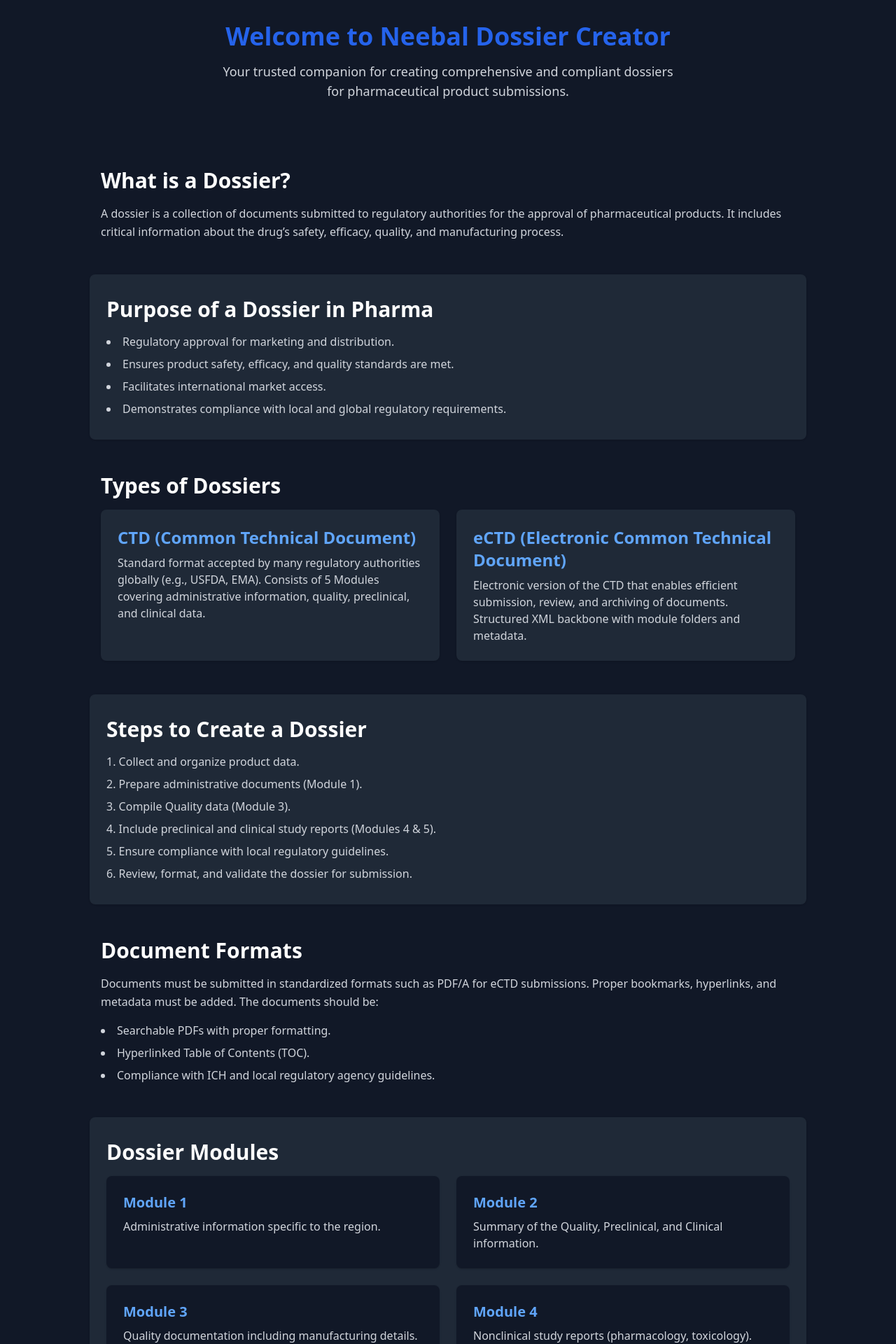
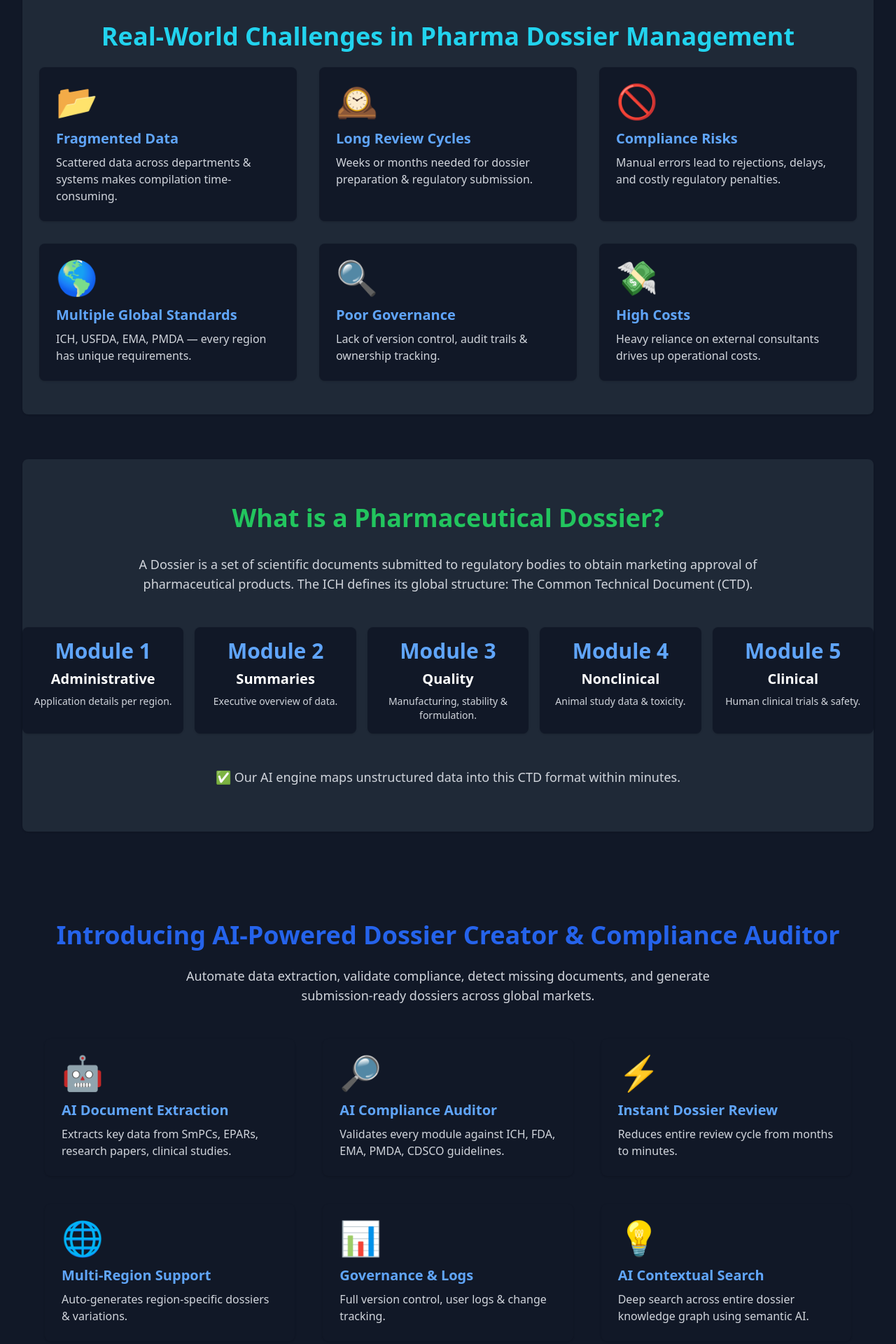
Before and after one commit to Nicksm930/neebaldossier, a Next.js app: page / in a window 1280 px wide. Shown: the part 140-2060 px from the top of the page at 70% size. Built offline with nearby package versions, Linux system fonts and the light colour scheme.

Commit message:
latest@with logs and statu

```diff
--- a/src/app/(auth)/page.tsx
+++ b/src/app/(auth)/page.tsx
@@ -1,149 +1,401 @@
-export default function Home() {
+"use client";
+
+import React from "react";
+
+/* ✅ Reusable Components */
+
+// Problem Card
+interface ProblemCardProps {
+  icon: string;
+  title: string;
+  description: string;
+}
+
+const ProblemCard: React.FC<ProblemCardProps> = ({
+  icon,
+  title,
+  description,
+}) => {
   return (
-    <div className="space-y-12">
-      {/* Hero Section */}
-      <section className="text-center py-12">
-        <h1 className="text-4xl font-extrabold text-[#2563eb] mb-4">
-          Welcome to Neebal Dossier Creator
+    <div className="p-6 bg-[#111827] rounded-lg shadow text-left">
+      <div className="text-5xl mb-4">{icon}</div>
+      <h3 className="text-xl font-bold text-[#60a5fa]">{title}</h3>
+      <p className="text-gray-300 mt-2">{description}</p>
+    </div>
+  );
+};
+
+// Solution Card
+interface SolutionCardProps {
+  icon: string;
+  title: string;
+  description: string;
+}
+
+const SolutionCard: React.FC<SolutionCardProps> = ({
+  icon,
+  title,
+  description,
+}) => {
+  return (
+    <div className="p-6 bg-[#111827] rounded-lg shadow text-left">
+      <div className="text-5xl mb-4">{icon}</div>
+      <h3 className="text-xl font-bold text-[#60a5fa]">{title}</h3>
+      <p className="text-gray-300 mt-2">{description}</p>
+    </div>
+  );
+};
+
+// Module Block
+interface ModuleBlockProps {
+  number: string;
+  name: string;
+  desc: string;
+}
+
+const ModuleBlock: React.FC<ModuleBlockProps> = ({ number, name, desc }) => {
+  return (
+    <div className="bg-[#111827] p-4 rounded-lg shadow hover:scale-105 transition">
+      <div className="text-3xl font-bold text-[#60a5fa] mb-2">
+        Module {number}
+      </div>
+      <h3 className="text-xl font-semibold text-white mb-2">{name}</h3>
+      <p className="text-gray-300 text-sm">{desc}</p>
+    </div>
+  );
+};
+
+// Comparison Card
+interface ComparisonCardProps {
+  mode: "Traditional" | "AI-Powered";
+  points: string[];
+}
+
+const ComparisonCard: React.FC<ComparisonCardProps> = ({ mode, points }) => {
+  const color = mode === "AI-Powered" ? "text-[#22c55e]" : "text-red-400";
+  return (
+    <div className="p-6 bg-[#111827] rounded-lg shadow">
+      <h3 className={`text-2xl font-bold mb-4 ${color}`}>{mode}</h3>
+      <ul className="list-disc list-inside text-gray-300 space-y-2">
+        {points.map((p, idx) => (
+          <li key={idx}>{p}</li>
+        ))}
+      </ul>
+    </div>
+  );
+};
+
+/* ✅ Main Home Component */
+
+const Home: React.FC = () => {
+  return (
+    <div className="space-y-16">
+      {/* Real-World Problems */}
+      <section className="bg-[#1f2937] py-12 px-6 text-center shadow rounded-lg">
+        <h1 className="text-4xl font-extrabold text-[#22d3ee] mb-6">
+          Real-World Challenges in Pharma Dossier Management
         </h1>
-        <p className="text-lg text-gray-300 max-w-2xl mx-auto">
-          Your trusted companion for creating comprehensive and compliant
-          dossiers for pharmaceutical product submissions.
+        <div className="grid md:grid-cols-3 gap-8">
+          <ProblemCard
+            icon="📂"
+            title="Fragmented Data"
+            description="Scattered data across departments & systems makes compilation time-consuming."
+          />
+          <ProblemCard
+            icon="🕰️"
+            title="Long Review Cycles"
+            description="Weeks or months needed for dossier preparation & regulatory submission."
+          />
+          <ProblemCard
+            icon="🚫"
+            title="Compliance Risks"
+            description="Manual errors lead to rejections, delays, and costly regulatory penalties."
+          />
+          <ProblemCard
+            icon="🌎"
+            title="Multiple Global Standards"
+            description="ICH, USFDA, EMA, PMDA — every region has unique requirements."
+          />
+          <ProblemCard
+            icon="🔍"
+            title="Poor Governance"
+            description="Lack of version control, audit trails & ownership tracking."
+          />
+          <ProblemCard
+            icon="💸"
+            title="High Costs"
+            description="Heavy reliance on external consultants drives up operational costs."
+          />
+        </div>
+      </section>
+
+      {/* What is Dossier */}
+      <section className="py-16 bg-[#1f2937] text-center shadow rounded-lg">
+        <h2 className="text-4xl font-extrabold text-[#22c55e] mb-8">
+          What is a Pharmaceutical Dossier?
+        </h2>
+        <p className="text-lg text-gray-300 max-w-4xl mx-auto mb-12">
+          A Dossier is a set of scientific documents submitted to regulatory
+          bodies to obtain marketing approval of pharmaceutical products. The
+          ICH defines its global structure: The Common Technical Document (CTD).
+        </p>
+
+        <div className="grid grid-cols-5 gap-4 justify-center">
+          <ModuleBlock
+            number="1"
+            name="Administrative"
+            desc="Application details per region."
+          />
+          <ModuleBlock
+            number="2"
+            name="Summaries"
+            desc="Executive overview of data."
+          />
+          <ModuleBlock
+            number="3"
+            name="Quality"
+            desc="Manufacturing, stability & formulation."
+          />
+          <ModuleBlock
+            number="4"
+            name="Nonclinical"
+            desc="Animal study data & toxicity."
+          />
+          <ModuleBlock
+            number="5"
+            name="Clinical"
+            desc="Human clinical trials & safety."
+          />
+        </div>
+
+        <p className="mt-12 text-lg text-gray-300">
+          ✅ Our AI engine maps unstructured data into this CTD format within
+          minutes.
         </p>
       </section>
 
-      {/* Introduction */}
-      <section className="max-w-5xl mx-auto px-4">
-        <h2 className="text-3xl font-semibold text-white mb-4">
-          What is a Dossier?
+      {/* AI Solution */}
+      <section className="text-center py-16">
+        <h2 className="text-4xl font-extrabold text-[#2563eb] mb-6">
+          Introducing AI-Powered Dossier Creator & Compliance Auditor
         </h2>
-        <p className="text-gray-300 leading-relaxed">
-          A dossier is a collection of documents submitted to regulatory
-          authorities for the approval of pharmaceutical products. It includes
-          critical information about the drug’s safety, efficacy, quality, and
-          manufacturing process.
+        <p className="text-lg text-gray-300 max-w-3xl mx-auto mb-12">
+          Automate data extraction, validate compliance, detect missing
+          documents, and generate submission-ready dossiers across global
+          markets.
         </p>
+
+        <div className="grid md:grid-cols-3 gap-10 max-w-6xl mx-auto">
+          <SolutionCard
+            icon="🤖"
+            title="AI Document Extraction"
+            description="Extracts key data from SmPCs, EPARs, research papers, clinical studies."
+          />
+          <SolutionCard
+            icon="🔎"
+            title="AI Compliance Auditor"
+            description="Validates every module against ICH, FDA, EMA, PMDA, CDSCO guidelines."
+          />
+          <SolutionCard
+            icon="⚡"
+            title="Instant Dossier Review"
+            description="Reduces entire review cycle from months to minutes."
+          />
+          <SolutionCard
+            icon="🌐"
+            title="Multi-Region Support"
+            description="Auto-generates region-specific dossiers & variations."
+          />
+          <SolutionCard
+            icon="📊"
+            title="Governance & Logs"
+            description="Full version control, user logs & change tracking."
+          />
+          <SolutionCard
+            icon="💡"
+            title="AI Contextual Search"
+            description="Deep search across entire dossier knowledge graph using semantic AI."
+          />
+        </div>
       </section>
 
-      {/* Purpose */}
-      <section className="bg-[#1f2937] py-8 px-6 rounded-lg max-w-5xl mx-auto shadow">
-        <h2 className="text-3xl font-semibold text-white mb-4">
-          Purpose of a Dossier in Pharma
+      {/* AI Engine Architecture */}
+      <section className="bg-[#1f2937] py-16 px-8 rounded-lg shadow max-w-7xl mx-auto">
+        <h2 className="text-4xl font-extrabold text-[#ffbb33] mb-8 text-center">
+          How Our AI Engine Works Under The Hood
         </h2>
-        <ul className="list-disc list-inside text-gray-300 space-y-2">
-          <li>Regulatory approval for marketing and distribution.</li>
+
+        <div className="grid md:grid-cols-2 gap-12">
+          <div className="text-left space-y-6">
+            <h3 className="text-2xl font-bold text-[#60a5fa]">Our AI Stack</h3>
+            <ul className="list-disc text-gray-300 text-lg ml-5 space-y-3">
               <li>
-            Ensures product safety, efficacy, and quality standards are met.
+                <b>Gemini AI (Google):</b> Advanced LLM powering contextual
+                understanding & prompt completions
               </li>
-          <li>Facilitates international market access.</li>
               <li>
-            Demonstrates compliance with local and global regulatory
-            requirements.
+                <b>RAG (Retrieval Augmented Generation):</b> High-precision
+                context injection from domain-specific knowledge base
+              </li>
+              <li>
+                <b>ChromaDB (Vector DB):</b> Fast similarity search & embedding
+                storage
+              </li>
+              <li>
+                <b>LangChain:</b> Agent orchestration, chunking, parsing, and
+                retrieval pipelines
+              </li>
+              <li>
+                <b>Hugging Face Models:</b> Specialized pharma models for
+                scientific text extraction
+              </li>
+              <li>
+                <b>Image OCR / Text Extraction:</b> Scans unstructured PDFs,
+                images & handwritten data
+              </li>
+              <li>
+                <b>Custom Prompt Engineering:</b> Role-based dynamic prompts for
+                CTD modules
               </li>
             </ul>
-      </section>
+          </div>
 
-      {/* Types of Dossiers */}
-      <section className="max-w-5xl mx-auto px-4">
-        <h2 className="text-3xl font-semibold text-white mb-4">
-          Types of Dossiers
-        </h2>
-        <div className="grid md:grid-cols-2 gap-6">
-          <div className="p-6 bg-[#1f2937] shadow rounded-lg">
-            <h3 className="text-2xl font-bold text-[#60a5fa]">
-              CTD (Common Technical Document)
+          <div className="bg-[#111827] p-6 rounded-lg shadow text-gray-300 text-lg space-y-4">
+            <h3 className="text-2xl font-bold text-[#22c55e]">
+              AI Workflow Pipeline
             </h3>
-            <p className="text-gray-300 mt-2">
-              Standard format accepted by many regulatory authorities globally
-              (e.g., USFDA, EMA). Consists of 5 Modules covering administrative
-              information, quality, preclinical, and clinical data.
-            </p>
-          </div>
-          <div className="p-6 bg-[#1f2937] shadow rounded-lg">
-            <h3 className="text-2xl font-bold text-[#60a5fa]">
-              eCTD (Electronic Common Technical Document)
-            </h3>
-            <p className="text-gray-300 mt-2">
-              Electronic version of the CTD that enables efficient submission,
-              review, and archiving of documents. Structured XML backbone with
-              module folders and metadata.
-            </p>
+            <ol className="list-decimal ml-5 space-y-3">
+              <li>Document Upload (PDF, Image, Text)</li>
+              <li>OCR + Text Preprocessing</li>
+              <li>Chunking & Embedding Generation (OpenAI / Hugging Face)</li>
+              <li>Vector Storage in ChromaDB</li>
+              <li>Prompt Engine triggers Gemini AI with RAG</li>
+              <li>AI fills CTD modules</li>
+              <li>Compliance Validator checks ICH/FDA standards</li>
+              <li>Audit Logs + Governance metadata updated</li>
+              <li>Final Dossier auto-generated</li>
+            </ol>
           </div>
         </div>
       </section>
 
-      {/* Steps to Create a Dossier */}
-      <section className="bg-[#1f2937] py-8 px-6 max-w-5xl mx-auto rounded-lg shadow">
-        <h2 className="text-3xl font-semibold text-white mb-4">
-          Steps to Create a Dossier
+      {/* Comparison */}
+      <section className="bg-[#1f2937] py-16 px-8 rounded-lg shadow max-w-6xl mx-auto">
+        <h2 className="text-3xl font-bold text-white mb-10 text-center">
+          Traditional vs AI-Powered Dossier Management
         </h2>
-        <ol className="list-decimal list-inside text-gray-300 space-y-2">
-          <li>Collect and organize product data.</li>
-          <li>Prepare administrative documents (Module 1).</li>
-          <li>Compile Quality data (Module 3).</li>
-          <li>
-            Include preclinical and clinical study reports (Modules 4 & 5).
-          </li>
-          <li>Ensure compliance with local regulatory guidelines.</li>
-          <li>Review, format, and validate the dossier for submission.</li>
-        </ol>
+        <div className="grid md:grid-cols-2 gap-10">
+          <ComparisonCard
+            mode="Traditional"
+            points={[
+              "Manual Data Entry",
+              "Weeks of Review Time",
+              "High Error Rates",
+              "Multiple Disconnected Tools",
+              "Limited Traceability",
+            ]}
+          />
+          <ComparisonCard
+            mode="AI-Powered"
+            points={[
+              "Automated Data Extraction",
+              "Real-Time Compliance Validation",
+              "Near-Zero Human Error",
+              "Single Unified Platform",
+              "Complete Audit Trail",
+            ]}
+          />
+        </div>
       </section>
+      {/* AI Architecture Diagram Section */}
+      <section className="bg-[#111827] py-16 px-8 rounded-lg shadow max-w-7xl mx-auto">
+        <h2 className="text-4xl font-extrabold text-[#fb923c] mb-8 text-center">
+          AI-Powered Dossier Architecture
+        </h2>
 
-      {/* Document Formats */}
-      <section className="max-w-5xl mx-auto px-4">
-        <h2 className="text-3xl font-semibold text-white mb-4">
-          Document Formats
-        </h2>
-        <p className="text-gray-300 leading-relaxed">
-          Documents must be submitted in standardized formats such as PDF/A for
-          eCTD submissions. Proper bookmarks, hyperlinks, and metadata must be
-          added. The documents should be:
-        </p>
-        <ul className="list-disc list-inside text-gray-300 mt-4 space-y-2">
-          <li>Searchable PDFs with proper formatting.</li>
-          <li>Hyperlinked Table of Contents (TOC).</li>
-          <li>Compliance with ICH and local regulatory agency guidelines.</li>
-        </ul>
-      </section>
+        <div className="flex justify-center">
+          <div className="grid grid-cols-1 md:grid-cols-2 gap-8 text-center">
+            <div className="space-y-6 text-gray-300 text-lg">
+              <div className="p-4 bg-[#1f2937] rounded-lg shadow">
+                <h3 className="font-bold text-[#60a5fa]">Document Ingestion</h3>
+                <p>PDFs, Images, Clinical Studies, SmPCs uploaded by users.</p>
+              </div>
 
-      {/* Modules Overview */}
-      <section className="bg-[#1f2937] py-8 px-6 rounded-lg max-w-5xl mx-auto shadow">
-        <h2 className="text-3xl font-semibold text-white mb-4">
-          Dossier Modules
-        </h2>
-        <div className="grid md:grid-cols-2 gap-6">
-          <div className="p-6 bg-[#111827] rounded-lg shadow">
-            <h3 className="text-xl font-bold text-[#60a5fa]">Module 1</h3>
-            <p className="text-gray-300 mt-2">
-              Administrative information specific to the region.
+              <div className="p-4 bg-[#1f2937] rounded-lg shadow">
+                <h3 className="font-bold text-[#60a5fa]">
+                  OCR + Text Extraction
+                </h3>
+                <p>
+                  Optical character recognition (OCR) applied on scanned
+                  content.
                 </p>
               </div>
-          <div className="p-6 bg-[#111827] rounded-lg shadow">
-            <h3 className="text-xl font-bold text-[#60a5fa]">Module 2</h3>
-            <p className="text-gray-300 mt-2">
-              Summary of the Quality, Preclinical, and Clinical information.
+
+              <div className="p-4 bg-[#1f2937] rounded-lg shadow">
+                <h3 className="font-bold text-[#60a5fa]">
+                  Embedding Generator
+                </h3>
+                <p>
+                  Using OpenAI & Hugging Face to create dense vector embeddings.
                 </p>
               </div>
-          <div className="p-6 bg-[#111827] rounded-lg shadow">
-            <h3 className="text-xl font-bold text-[#60a5fa]">Module 3</h3>
-            <p className="text-gray-300 mt-2">
-              Quality documentation including manufacturing details.
+
+              <div className="p-4 bg-[#1f2937] rounded-lg shadow">
+                <h3 className="font-bold text-[#60a5fa]">
+                  ChromaDB (Vector Store)
+                </h3>
+                <p>Stores embeddings for high-speed similarity search.</p>
+              </div>
+            </div>
+
+            <div className="space-y-6 text-gray-300 text-lg">
+              <div className="p-4 bg-[#1f2937] rounded-lg shadow">
+                <h3 className="font-bold text-[#60a5fa]">
+                  LangChain Orchestration
+                </h3>
+                <p>Dynamic RAG pipeline, retrieval agents, and chain logic.</p>
+              </div>
+
+              <div className="p-4 bg-[#1f2937] rounded-lg shadow">
+                <h3 className="font-bold text-[#60a5fa]">Gemini AI (LLM)</h3>
+                <p>AI model generates CTD module content and summaries.</p>
+              </div>
+
+              <div className="p-4 bg-[#1f2937] rounded-lg shadow">
+                <h3 className="font-bold text-[#60a5fa]">
+                  Compliance Validator
+                </h3>
+                <p>
+                  Automatic ICH, FDA, EMA, CDSCO compliance checks on AI output.
                 </p>
               </div>
-          <div className="p-6 bg-[#111827] rounded-lg shadow">
-            <h3 className="text-xl font-bold text-[#60a5fa]">Module 4</h3>
-            <p className="text-gray-300 mt-2">
-              Nonclinical study reports (pharmacology, toxicology).
-            </p>
-          </div>
-          <div className="p-6 bg-[#111827] rounded-lg shadow">
-            <h3 className="text-xl font-bold text-[#60a5fa]">Module 5</h3>
-            <p className="text-gray-300 mt-2">
-              Clinical study reports demonstrating safety and efficacy.
+
+              <div className="p-4 bg-[#1f2937] rounded-lg shadow">
+                <h3 className="font-bold text-[#60a5fa]">Audit Logging</h3>
+                <p>
+                  Tracks every AI interaction, user change, and workflow state.
                 </p>
               </div>
             </div>
+          </div>
+        </div>
+      </section>
+
+      {/* Live Demo CTA */}
+      <section className="py-16 text-center">
+        <h2 className="text-4xl font-extrabold text-[#22c55e] mb-4">
+          Live AI Dossier Demo in Action
+        </h2>
+        <p className="text-gray-300 text-lg">
+          Upload SmPC, EPAR, Clinical Studies → Our AI engine automatically
+          builds the full CTD dossier within minutes.
+        </p>
+        <button className="mt-8 px-8 py-4 bg-[#2563eb] rounded-full text-white font-bold hover:bg-[#1d4ed8] transition">
+          Request Live Demo
+        </button>
       </section>
     </div>
   );
-}
+};
+
+export default Home;
--- a/src/app/(user)/layout.tsx
+++ b/src/app/(user)/layout.tsx
@@ -27,7 +27,7 @@
           <header className="bg-[#1f2937] shadow-md sticky top-0 z-50">
             <div className="container mx-auto px-8 py-5 flex justify-between items-center">
               <h1 className="text-3xl font-extrabold text-[#2563eb] tracking-wide">
-                User Dashboard
+                Dashboard
               </h1>
 
               <nav>
@@ -42,9 +42,9 @@
                       My Dossiers
                     </Link>
                   </li>
-                  <li className="hover:text-[#60a5fa] transition">
+                  {/* <li className="hover:text-[#60a5fa] transition">
                     <Link href={`/user/${id}/profile`}>Profile</Link>
-                  </li>
+                  </li> */}
                   <li className="hover:text-[#60a5fa] transition">
                     <Link href={`/user/${id}/aisearch?user-role=${user_role}`}>
                       AI Search
--- a/src/app/components/DossierPage.tsx
+++ b/src/app/components/DossierPage.tsx
@@ -4,9 +4,10 @@
 import { useState } from "react";
 import axios from "axios";
 import DiffMatchPatch from "diff-match-patch";
+import { useRouter } from "next/navigation";
 
 interface DossierPageProps {
-  data: { id: number };
+  data: { id: number};
   modules: Record<string, string>;
   userRole: string;
   userId: number;
@@ -27,6 +28,7 @@
   userRole,
   userId,
 }: DossierPageProps) {
+  const router = useRouter();
   const [editableModules, setEditableModules] = useState(modules);
   const [originalModules, setOriginalModules] = useState(modules);
   const [loading, setLoading] = useState(false);
@@ -116,6 +118,7 @@
 
       setOriginalModules(modulesSnapshot);
       alert("Modules updated successfully");
+      router.push(`/user/${userId}/dossiers?user-role=${userRole}`);
     } catch (err) {
       console.error(err);
       alert("Failed to update");
--- a/src/app/components/WorkFlowView.tsx
+++ b/src/app/components/WorkFlowView.tsx
@@ -13,7 +13,7 @@
         return "bg-green-100 text-green-800";
       case "FAIL":
         return "bg-red-100 text-red-800";
-      case "NEED REVIEW":
+      case "NEED_REVIEW":
         return "bg-yellow-100 text-yellow-800";
       default:
         return "bg-gray-200 text-gray-800";
@@ -26,7 +26,7 @@
         return <CheckCircle className="text-green-400 w-5 h-5 mr-2" />;
       case "FAIL":
         return <XCircle className="text-red-500 w-5 h-5 mr-2" />;
-      case "NEED REVIEW":
+      case "NEED_REVIEW":
         return <AlertTriangle className="text-yellow-400 w-5 h-5 mr-2" />;
       default:
         return null;
```
Also changed, not shown: src/app/(user)/user/[id]/dossiers/[dosId]/workflow/page.tsx (+7 -4 lines), src/app/components/Dossiers.tsx (+59 -46 lines). Lines whose indentation alone changed are shown as unchanged.
